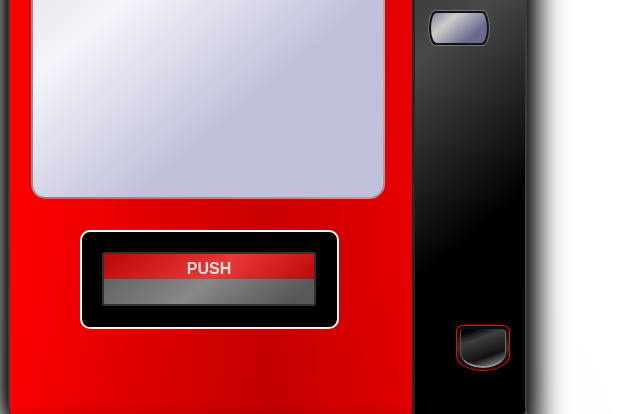
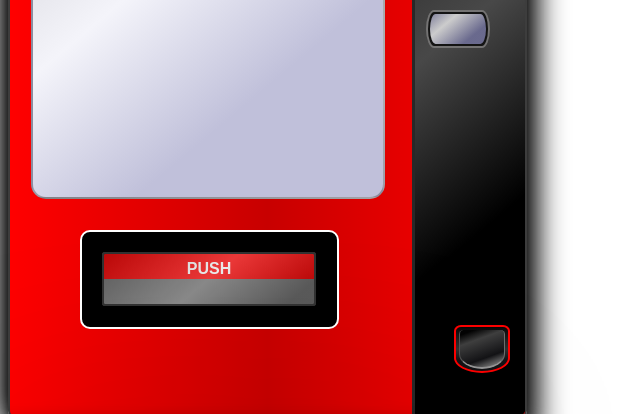
Before and after one commit to CapnSane/vending-machine, a plain HTML site: page index.html in a window 1280 px wide. Shown: the part 403-817 px from the top of the page, 0-640 px from the left. Drawn offline with Linux system fonts and the light colour scheme.

Commit message:
key and coin background border changed to 2px

```diff
--- a/css.css
+++ b/css.css
@@ -156,7 +156,7 @@
   border-bottom-left-radius: 20%30px;
   border-top-right-radius: 20%30px;
   border-bottom-right-radius: 20%30px;
-  border: 1px solid rgba(141, 139, 139, 0.8);
+  border: 2px solid rgba(141, 139, 139, 0.8);
   background: rgb(20, 20, 20);
   cursor: pointer;
   top: 385px;
@@ -186,7 +186,7 @@
   display: flex;
   width: 52px;
   height: 44px;
-  border: 1px solid red;
+  border: 2px solid red;
   border-radius: 25% 25% 0 0;
   border-bottom-left-radius: 100%30px;
   border-bottom-right-radius: 100%30px;
```
